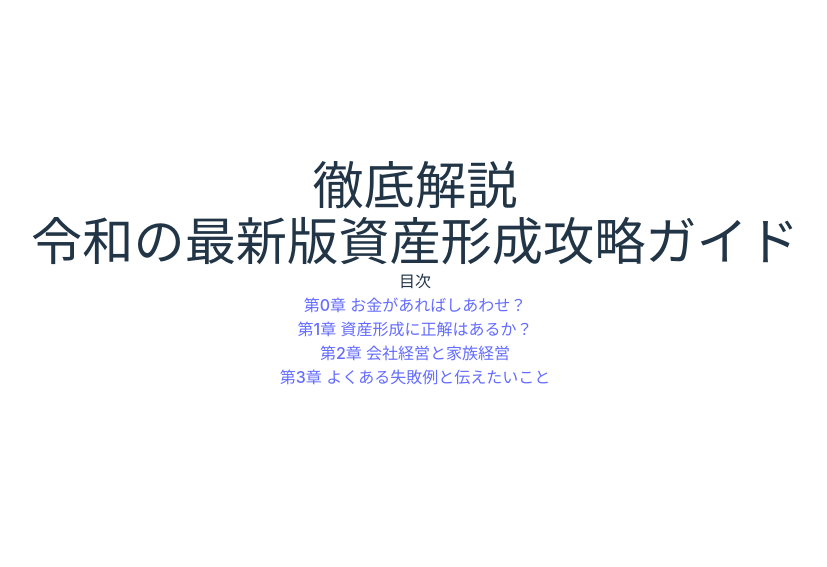
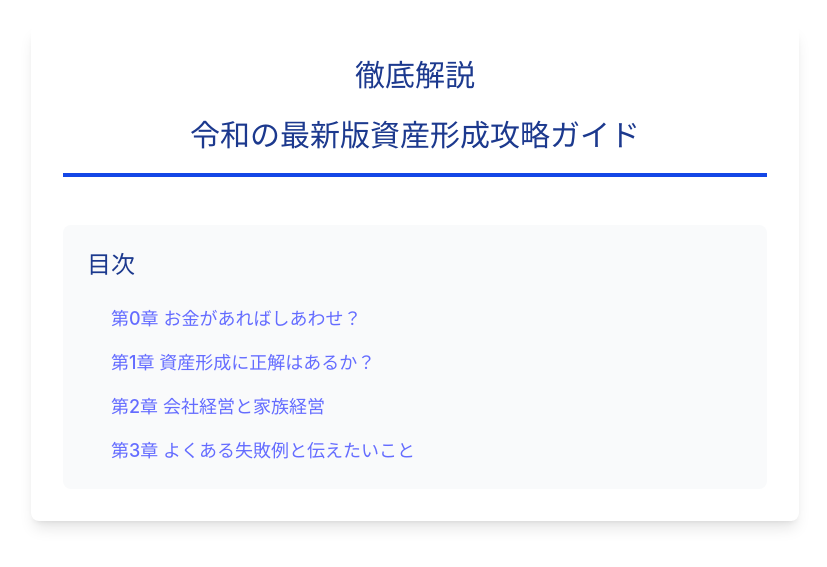
Before and after one commit to marky808/hige-LP, a React (Vite) app: page /ebook in a window 1280 px wide. Shown: the part 127-694 px from the top of the page, without its empty margins (225-1052 px from the left). Built offline with nearby package versions, Linux system fonts and the light colour scheme.

Commit message:
ebook add

```diff
--- a/src/App.jsx
+++ b/src/App.jsx
@@ -1,6 +1,6 @@
 import "./App.css";
 import { Routes, Route } from "react-router-dom";
-import Ebook from "./components/Ebook";
+import Ebook from "./pages/Ebook";
 import PersonalRisk from "./pages/PersonalRisk";
 
 function App() {
--- a/src/pages/EBook.jsx
+++ b/src/pages/EBook.jsx
@@ -1,7 +1,49 @@
 import React from "react";
 
 const EBook = () => {
-  return <div>EBook</div>;
+    return (
+        <div className="w-200 px-4">
+            <div className="max-w-3xl mx-auto bg-white rounded-lg shadow-lg p-8">
+                <div className="text-center mb-12">
+                    <h3 className="text-3xl font-bold text-blue-900 mb-4 pb-2">
+                        徹底解説
+                    </h3>
+                    <h3 className="text-3xl font-semibold text-blue-900 pb-1">
+                        令和の最新版資産形成攻略ガイド
+                    </h3>
+                    <div className="border-b-4 border-blue-700 w-full mx-auto mt-4"></div>
+                </div>
+
+                <div className="bg-gray-50 p-6 rounded-lg">
+                    <h3 className="text-2xl font-bold text-blue-900 mb-6 text-left">
+                        目次
+                    </h3>
+                    <ul className="space-y-4 text-left pl-6">
+                        <li className="text-lg text-blue-800 hover:text-blue-600 transition-colors">
+                            <a href="/ebook/chapter0">
+                                第0章 お金があればしあわせ？
+                            </a>
+                        </li>
+                        <li className="text-lg text-blue-800 hover:text-blue-600 transition-colors">
+                            <a href="/ebook/chapter1">
+                                第1章 資産形成に正解はあるか？
+                            </a>
+                        </li>
+                        <li className="text-lg text-blue-800 hover:text-blue-600 transition-colors">
+                            <a href="/ebook/chapter2">
+                                第2章 会社経営と家族経営
+                            </a>
+                        </li>
+                        <li className="text-lg text-blue-800 hover:text-blue-600 transition-colors">
+                            <a href="/ebook/chapter3">
+                                第3章 よくある失敗例と伝えたいこと
+                            </a>
+                        </li>
+                    </ul>
+                </div>
+            </div>
+        </div>
+    );
 };
 
 export default EBook;
```
